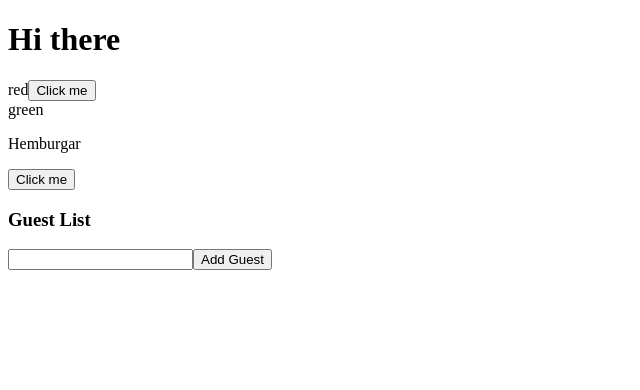
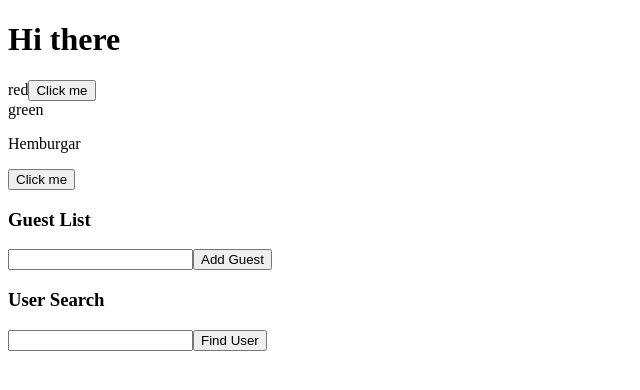
Before and after one commit to 1CIM/ts_sink, a React (Create React App) app: page / in a window 1280 px wide. Shown: the top 390 px of the page, without its empty margins (0-640 px from the left). Built offline with nearby package versions, Linux system fonts and the light colour scheme.

Commit message:
Add an example of a search user component with a type union in state

```diff
--- a/src/App.tsx
+++ b/src/App.tsx
@@ -1,6 +1,7 @@
 import React from 'react';
 import Parent from './props/Parent';
 import GuestList from './state/GuestList';
+import UserSearch from './state/UserSearch';
 
 function App() {
   return (
@@ -10,6 +11,7 @@ function App() {
         <Parent />
       </div>
       <GuestList />
+      <UserSearch />
     </>
   );
 }
--- /dev/null
+++ b/src/state/UserSearch.tsx
@@ -0,0 +1,34 @@
+import { useState } from 'react';
+
+const users = [
+  { name: 'Sarah', age: 20 },
+  { name: 'Alex', age: 21 },
+  { name: 'Michael', age: 23 },
+];
+
+const UserSearch: React.FC = () => {
+  const [name, setName] = useState('');
+  const [user, setUser] = useState<{ name: string; age: number } | undefined >();
+
+  const onClick = () => {
+    const foundUser = users.find((user) => {
+      return user.name === name;
+    });
+    setName('')
+    setUser(foundUser)
+  };
+
+  return (
+    <div data-cy='search-user-container'>
+      <h3 data-cy='search-user-header'>User Search</h3>
+      <input data-cy='search-input' value={name} onChange={(event) => setName(event.target.value)} />
+      <button data-cy='search-btn' onClick={onClick}>Find User</button>
+      <div data-cy='found-user'>
+        {user && user.name}
+        {user && user.age}
+      </div>
+    </div>
+  );
+};
+
+export default UserSearch;
```
Also changed, not shown: 1 other file (tests, documents, lock files or other folders).
